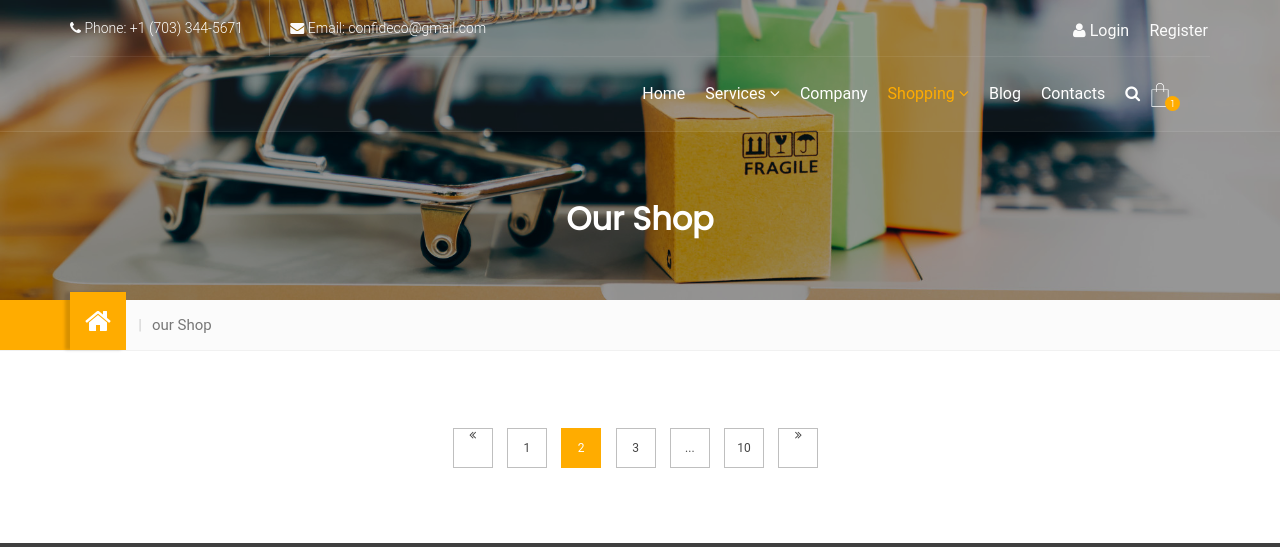
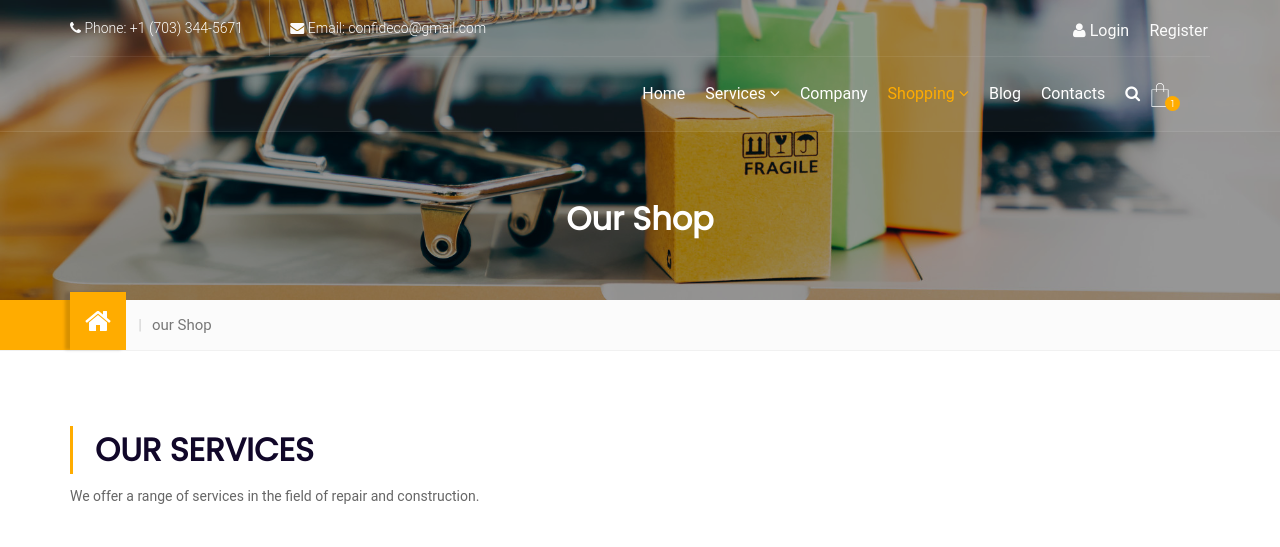
Before and after one commit to TumashenkaAliaksandr/confide_construction, a Django app: page /shop/ in a window 1280 px wide. Shown: the top 547 px of the page. Run offline with Django 4.2, Linux system fonts and the light colour scheme; data that the repository does not hold is empty; some libraries are stand-ins or nearby versions; grey boxes are pictures that could not be loaded.

Commit message:
added block title for shop - our services ..

```diff
--- a/webapp/templates/webapp/shop.html
+++ b/webapp/templates/webapp/shop.html
@@ -25,6 +25,17 @@
     <!-- store -->
     <section id="our_store" class="our_store">
         <div class="container">
+            <div class="row">
+                <div class="col-xs-12">
+                    <!-- section title -->
+                    <div class="section_heading">
+                        <h2 class="section_title">
+                            <span>OUR SERVICES</span>
+                        </h2>
+                        <p class="heading_txt">We offer a range of services in the field of repair and construction.</p>
+                    </div>
+                </div>
+            </div>
 
             <div class="row">
                 {% for main_shop in services_shop %}
```
